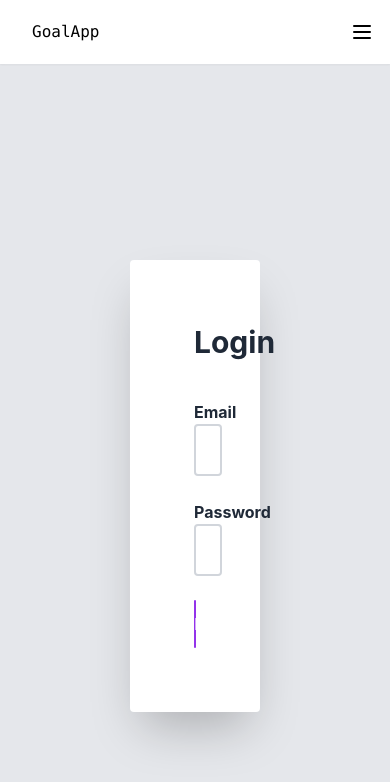
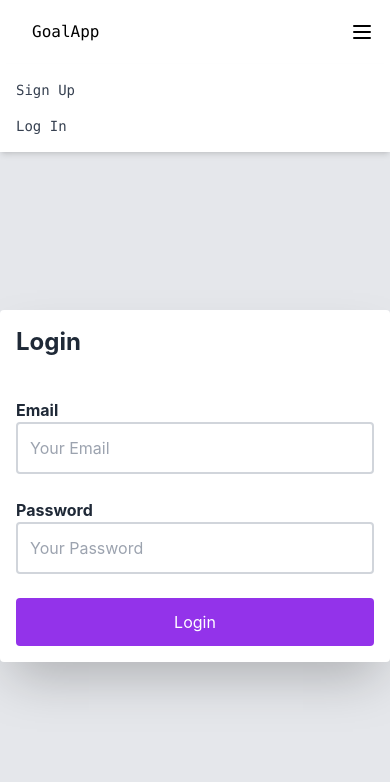
Before and after one commit to Dev-Abs/goalsapp, a React (Create React App) app in the folder goalapp-frontend/: page / in a window 390 px wide. Both pictures are taken after a click on the element 362 px from the left and 32 px from the top of the page. Shown: the top 782 px of the page. Built offline with nearby package versions, Linux system fonts and the light colour scheme.

Commit message:
responsiveness added

```diff
--- a/goalapp-frontend/src/components/AllGoals.jsx
+++ b/goalapp-frontend/src/components/AllGoals.jsx
@@ -25,7 +25,7 @@ const AllGoals = (props) => {
   }, [])
   return (
       <div className=' flex justify-center items-center flex-col w-full pt-[10%]'>
-        <div className='w-[50%] flex justify-center items-center flex-col bg-white  shadow-2xl'>
+        <div className=' flex justify-center items-center flex-col bg-white  shadow-2xl w-full md:w-2/3 lg:w-[70%]'>
         <h1 className='text-3xl font-bold mb-10 text-gray-800 self-start w-1/3 p-6'>All Goals</h1>
 {      props.goals.length > 0 ?
     props.goals.map((goal,i) => {
--- a/goalapp-frontend/src/components/CreateGoal.jsx
+++ b/goalapp-frontend/src/components/CreateGoal.jsx
@@ -44,7 +44,7 @@ const CreateGoal = (props) => {
   return (
     <>
       <div className="flex justify-center items-center h-screen bg-gray-200">
-        <div className="bg-white p-16 rounded shadow-2xl w-1/3">
+        <div className="bg-white p-16 rounded shadow-2xl w-full md:w-2/3 lg:w-1/2">
           <h2 className="text-3xl font-bold mb-10 text-gray-800">Goal</h2>
           <form action="" onSubmit={onSubmit}>
             <div className="mb-6">
--- a/goalapp-frontend/src/components/Login.jsx
+++ b/goalapp-frontend/src/components/Login.jsx
@@ -30,8 +30,8 @@ const Login = (props) => {
   return (
     <>
 <div className="flex justify-center items-center h-screen bg-gray-200">
-        <div className="bg-white p-16 rounded shadow-2xl w-1/3">
-          <h2 className="text-3xl font-bold mb-10 text-gray-800">Login</h2>
+  <div className="bg-white p-4 md:p-16 rounded shadow-2xl w-full md:w-2/3 lg:w-1/2">
+    <h2 className="text-2xl md:text-3xl font-bold mb-10 text-gray-800">Login</h2>
     <form action="" onSubmit={handleSubmit}>
       <div className="mb-6">
         <label htmlFor="email" className="block text-gray-800 font-bold">
--- a/goalapp-frontend/src/components/Navbar.jsx
+++ b/goalapp-frontend/src/components/Navbar.jsx
@@ -2,6 +2,13 @@ import React, { useEffect, useState } from "react";
 import { Link } from "react-router-dom";
 const Navbar = (props) => {
   const [token, setToken] = useState("");
+
+  const [isMenuOpen, setIsMenuOpen] = useState(false);
+
+  const toggleMenu = () => {
+    setIsMenuOpen(!isMenuOpen);
+    console.log("toggle");
+  };
   useEffect(() => {
     setToken(localStorage.getItem("token"));
   });
@@ -14,7 +21,7 @@ const Navbar = (props) => {
         <a href="/" className="pl-8">
           GoalApp
         </a>
-        <div className="px-4 cursor-pointer md:hidden">
+        <div className="px-4 cursor-pointer md:hidden" onClick={toggleMenu}>
           <svg
             className="w-6 h-6"
             fill="none"
@@ -30,6 +37,51 @@ const Navbar = (props) => {
             ></path>
           </svg>
         </div>
+
+        {isMenuOpen && props.navbarMain && (
+          <div className="absolute top-full left-0 w-full bg-white shadow-md py-2 md:hidden">
+            <Link
+              to="/allgoals"
+              className="block px-4 py-2 text-sm text-gray-700 hover:bg-gray-100"
+            >
+              All Goals
+            </Link>
+            <Link
+              to="/creategoal"
+              className="block px-4 py-2 text-sm text-gray-700 hover:bg-gray-100"
+            >
+              Create New Goal
+            </Link>
+            <Link
+              to="/"
+              onClick={() => {
+                localStorage.setItem("token", "");
+                props.toggleNavbar();
+              }}
+              className="block px-4 py-2 text-sm text-gray-700 hover:bg-gray-100"
+            >
+              Signout
+            </Link>
+          </div>
+        )}
+
+        {isMenuOpen && !props.navbarMain && (
+          <div className="absolute top-full left-0 w-full bg-white shadow-md py-2 md:hidden">
+            <Link
+              to="/signup"
+              className="block px-4 py-2 text-sm text-gray-700 hover:bg-gray-100"
+            >
+              Sign Up
+            </Link>
+            <Link
+              to="/"
+              className="block px-4 py-2 text-sm text-gray-700 hover:bg-gray-100"
+            >
+              Log In
+            </Link>
+          </div>
+        )}
+
         {props.navbarMain ? (
           <div className="pr-8 md:block hidden">
             {/* <a href="/" className="p-4">Home</a> */}
@@ -44,7 +96,7 @@ const Navbar = (props) => {
               className="p-4"
               onClick={() => {
                 localStorage.setItem("token", "");
-                props.toggleNavbar()
+                props.toggleNavbar();
               }}
             >
               SignOut
--- a/goalapp-frontend/src/components/Signup.jsx
+++ b/goalapp-frontend/src/components/Signup.jsx
@@ -28,7 +28,7 @@ const Signup = () => {
   return (
     <>
       <div className="flex justify-center items-center h-screen bg-gray-200">
-        <div className="bg-white p-16 rounded shadow-2xl w-1/3">
+        <div className="bg-white p-16 rounded shadow-2xl w-full md:w-2/3 lg:w-1/2">
           <h2 className="text-3xl font-bold mb-10 text-gray-800">Signup</h2>
           <form action="" onSubmit={handleSubmit}>
             {/* name */}
--- a/goalapp-frontend/src/components/UpdateGoal.jsx
+++ b/goalapp-frontend/src/components/UpdateGoal.jsx
@@ -46,7 +46,7 @@ const UpdateGoal = (props) => {
     // }
   return (
       <div className="flex justify-center items-center h-screen bg-gray-200">
-        <div className="bg-white p-16 rounded shadow-2xl w-1/3">
+        <div className="bg-white p-16 rounded shadow-2xl w-full md:w-2/3 lg:w-1/2">
           <h2 className="text-3xl font-bold mb-10 text-gray-800">Update Goal</h2>
           <form action="" onSubmit={handleSubmit}>
             <div className="mb-6">
```
Lines whose indentation alone changed are shown as unchanged.
